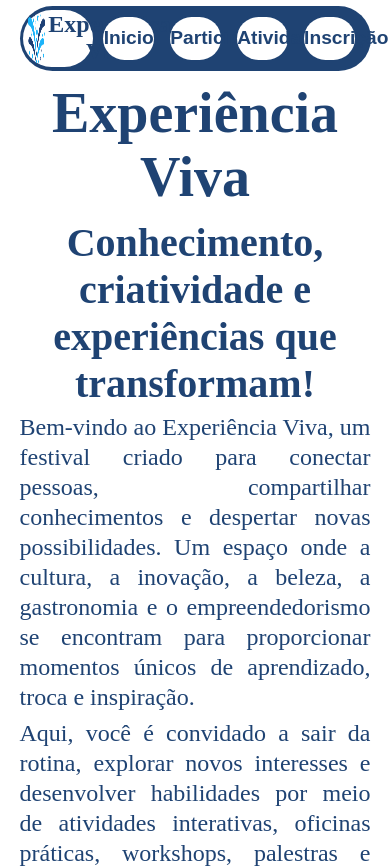
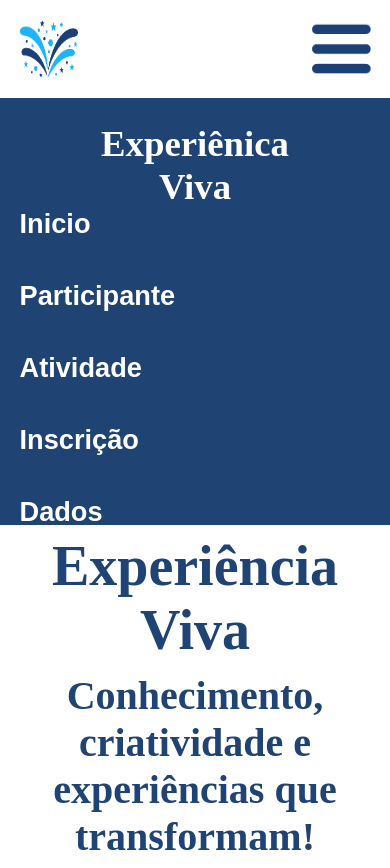
Before and after one commit to eduardohvc/Projeto-Competicao-Senac-Minas-Etapa-Estadual, a React (Vite) app in the folder frontend/festival/: page / in a window 390 px wide. Shown: the top 868 px of the page. Built offline with nearby package versions, Linux system fonts and the light colour scheme.

Commit message:
FEAT: tela de dados e menu sanduiche para mobile

```diff
--- a/frontend/festival/src/App.jsx
+++ b/frontend/festival/src/App.jsx
@@ -1,28 +1,28 @@
-import { BrowserRouter as Router, Routes, Route } from 'react-router-dom'
-import Participante from './pages/Participante.jsx'
-import Atividade from './pages/Atividade.jsx'
-import Inscricao from './pages/Inscricao.jsx'
-import Inicio from './pages/Inicio.jsx'
-import Cabecalho from './components/Cabecalho.jsx'
-import Footer from './components/Footer.jsx'
+import { BrowserRouter as Router, Routes, Route } from "react-router-dom";
+import Participante from "./pages/Participante.jsx";
+import Atividade from "./pages/Atividade.jsx";
+import Inscricao from "./pages/Inscricao.jsx";
+import Inicio from "./pages/Inicio.jsx";
+import Dados from "./pages/Dados.jsx";
+import Cabecalho from "./components/Cabecalho.jsx";
+import Footer from "./components/Footer.jsx";
 
 function App() {
-
-
   return (
     <>
       <Router>
-        <Cabecalho/>
+        <Cabecalho />
         <Routes>
-        <Route path='/' element={<Inicio/>} />
-          <Route path='/participante' element={<Participante/>} />
-          <Route path='/atividade' element={<Atividade/>} />
-          <Route path='/inscricao' element={<Inscricao/>} />
+          <Route path="/" element={<Inicio />} />
+          <Route path="/participante" element={<Participante />} />
+          <Route path="/atividade" element={<Atividade />} />
+          <Route path="/inscricao" element={<Inscricao />} />
+          <Route path="/dados" element={<Dados />} />
         </Routes>
       </Router>
-      <Footer/>
+      <Footer />
     </>
-  )
+  );
 }
 
-export default App
+export default App;
--- a/frontend/festival/src/components/Cabecalho.jsx
+++ b/frontend/festival/src/components/Cabecalho.jsx
@@ -1,9 +1,30 @@
 import logo from "../assets/logoNova.png";
+import sanduich from "../assets/sanduichNovo.png";
 import { Link } from "react-router-dom";
 import style from "../styles/Cabecalho.module.css";
+import { useState } from "react";
 
 function Cabecalho() {
+  const [menu, setMenu] = useState(true);
+
+  function cliqueMenu() {
+    setMenu(!menu);
+  }
+
+  function cliqueMenu2() {
+    setMenu(false);
+  }
+
   return (
+    <>
+      <div className={style.divMenu}>
+        <img src={logo} alt="Logo do festival experiência viva" />
+        <img
+          src={sanduich}
+          alt="Botão para o menu sanduich"
+          onClick={cliqueMenu}
+        />
+      </div>
       <section className={style.secCabecalho}>
         <div>
           <img src={logo} alt="Logo do festival experiência viva" />
@@ -13,19 +34,48 @@ function Cabecalho() {
         </div>
         <nav>
           <Link to="/">
-          <button>Inicio</button>
+            <button >Inicio</button>
           </Link>
           <Link to="/participante">
-          <button>Participante</button>
+            <button >Participante</button>
           </Link>
           <Link to="/atividade">
-          <button>Atividade</button>
+            <button >Atividade</button>
           </Link>
           <Link to="/inscricao">
-          <button>Inscrição</button>
+            <button >Inscrição</button>
+          </Link>
+          <Link to="/dados">
+            <button >Dados</button>
           </Link>
         </nav>
       </section>
+      <section className={`${style.secMenu} ${menu? style.ativo : ""}`}>
+        <div>
+          <img src={logo} alt="Logo do festival experiência viva" />
+          <h1>
+            Experiênica <br /> Viva
+          </h1>
+        </div>
+        <nav>
+          <Link to="/">
+            <button onClick={cliqueMenu2}>Inicio</button>
+          </Link>
+          <Link to="/participante">
+            <button onClick={cliqueMenu2}>Participante</button>
+          </Link>
+          <Link to="/atividade">
+            <button onClick={cliqueMenu2}>Atividade</button>
+          </Link>
+          <Link to="/inscricao">
+            <button onClick={cliqueMenu2}>Inscrição</button>
+          </Link>
+          <Link to="/dados">
+            <button onClick={cliqueMenu2}>Dados</button>
+          </Link>
+        </nav>
+      </section>
+    </>
   );
 }
 
--- /dev/null
+++ b/frontend/festival/src/pages/Dados.jsx
@@ -0,0 +1,179 @@
+import {useState} from 'react'
+
+function Dados(){
+  const [atividade, setAtividade] = useState([])
+  const [carregandoA, setCarregandoA] = useState(true)
+
+  const [participante, setParticipante] = useState([])
+  const [carregandoP, setCarregandoP] = useState(true)
+
+  const [inscricao, setInscricao] = useState([])
+  const [carregandoI, setCarregandoI] = useState(true)
+
+  const url = import.meta.env.VITE_URL;
+  const porta = import.meta.env.VITE_PORTA;
+
+  const handleConsultaA = async () => {
+    let rota = `${url}:${porta}/api/atividade`;
+
+    if(carregandoA){
+
+    setCarregandoA(false);
+
+    try {
+      const response = await fetch(rota);
+
+      const data = await response.json();
+
+      if (response.ok) {
+        setAtividade(data.dados);
+      } else {
+        alert(data.erro);
+      }
+
+    } catch (erro) {
+      alert(`Não foi possível fazer a conexão. Erro:${erro.message}`);
+    }}
+  };
+
+  const handleConsultaP = async () => {
+    let rota = `${url}:${porta}/api/participante`;
+
+    if(carregandoP){
+    setCarregandoP(false);
+
+    try {
+      const response = await fetch(rota);
+
+      const data = await response.json();
+
+      if (response.ok) {
+        setParticipante(data.dados);
+      } else {
+        alert(data.erro);
+      }
+
+    } catch (erro) {
+      alert(`Não foi possível fazer a conexão. Erro:${erro.message}`);
+    }}
+  };
+
+  const handleConsultaI = async () => {
+    let rota = `${url}:${porta}/api/inscricao`;
+
+    if(carregandoI && atividade.length > 0 && participante.length > 0){
+    setCarregandoI(false);
+
+    const arr = []
+
+    try {
+      const response = await fetch(rota);
+
+      const data = await response.json();
+
+      data.dados.map((i) =>{
+        const a = atividade.find((e) => e.id == i.atividadeID)
+        const p = participante.find((e) => e.id == i.participanteID )
+
+        const insc = {
+          participanteID: p.email,
+          atividadeID: a.titulo,
+          id: i.id
+        }
+
+        arr.push(insc)
+      })
+
+      if (response.ok) {
+        setInscricao(arr);
+      } else {
+        alert(data.erro);
+      }
+
+    } catch (erro) {
+      alert(`Não foi possível fazer a conexão. Erro:${erro.message}`);
+    }}
+  };
+
+  handleConsultaA()
+  handleConsultaI()
+  handleConsultaP()
+
+  return(
+    <section>
+      <h2>Dados</h2>
+
+      <h3>Participantes</h3>
+      <table border={1} >
+        <thead>
+          <tr>
+            <th>Nome</th>
+            <th>Email</th>
+            <th>Telefone</th>
+          </tr>
+        </thead>
+        <tbody>
+          {carregandoP ? (
+            <></>
+          ) : (
+            participante.map((e) => (
+              <tr key={e.id}>
+                <td>{e.nome}</td>
+                <td>{e.email}</td>
+                <td>{e.telefone}</td>
+              </tr>
+            ))
+          )}
+        </tbody>
+      </table>
+
+      <h3>Atividade</h3>
+      <table border={1} >
+        <thead>
+          <tr>
+            <th>Título</th>
+            <th>Quantidade</th>
+            <th>Descrição</th>
+          </tr>
+        </thead>
+        <tbody>
+          {carregandoA ? (
+            <></>
+          ) : (
+            atividade.map((e) => (
+              <tr key={e.id}>
+                <td>{e.titulo}</td>
+                <td>{e.quantidade}</td>
+                <td>{e.descricao}</td>
+              </tr>
+            ))
+          )}
+        </tbody>
+      </table>
+
+      <h3>Inscrições</h3>
+      <table border={1} >
+        <thead>
+          <tr>
+            <th>Nome</th>
+            <th>Email</th>
+          </tr>
+        </thead>
+        <tbody>
+        {carregandoI ? (
+            <></>
+          ) : (
+            inscricao.map((e) => (
+              <tr key={e.id}>
+                <td>{e.participanteID}</td>
+                <td>{e.atividadeID}</td>
+              </tr>
+            ))
+          )}
+        </tbody>
+      </table>
+    </section>
+  )
+}
+
+export default Dados
--- a/frontend/festival/src/styles/Cabecalho.module.css
+++ b/frontend/festival/src/styles/Cabecalho.module.css
@@ -1,11 +1,11 @@
 @charset "UTF-8";
 
-*{
+* {
   margin: 0;
   padding: 0;
 }
 
-:root{
+:root {
   --cor1: #1f4373;
   --cor2: #f3f0f0;
   --cor3: #1f43731e;
@@ -13,7 +13,7 @@
   --cor5: #dc7f7f;
 }
 
-.secCabecalho{
+.secCabecalho {
   display: flex;
   gap: 3%;
   background-color: var(--cor1);
@@ -23,53 +23,121 @@
   margin-inline: 5%;
 }
 
-.secCabecalho div{
+.secCabecalho div {
   display: flex;
   gap: 5%;
   background-color: white;
   border-radius: 9999px;
   width: 17vw;
-  padding: .5%;
+  padding: 0.5%;
 }
 
-.secCabecalho div h1{
+.secCabecalho div h1 {
   font-size: 150%;
   text-align: center;
   color: var(--cor1);
 }
 
-.secCabecalho div img{
+.secCabecalho div img {
   width: 25%;
   margin-left: 5%;
 }
 
-.secCabecalho nav{
+.secCabecalho nav {
   display: flex;
-  gap: 8%;
+  gap: 5%;
   align-items: center;
 }
 
-.secCabecalho nav button{
+.secCabecalho nav button {
   border: none;
   border-radius: 9999px;
   background-color: white;
   color: var(--cor1);
-  width: 13vw;
+  width: 11vw;
   height: 5vh;
   font-size: 120%;
   font-weight: bold;
 }
 
-.secCabecalho nav button:hover{
+.secCabecalho nav button:hover {
   background-color: var(--cor4);
   color: white;
 
-  transition: .3s ease;
+  transition: 0.3s ease;
   cursor: pointer;
 }
 
-.footer{
+.footer {
   background-color: var(--cor1);
   color: white;
   text-align: center;
 }
+
+.divMenu {
+  display: none;
+}
+
+.secMenu {
+  display: none;
+}
+
+@media (max-width: 576px) {
+  .divMenu {
+    display: flex;
+    gap: 55%;
+    border-bottom: 5px solid var(--cor1);
+    padding-bottom: 5%;
+  }
+
+  .divMenu img {
+    width: 15%;
+    height: auto;
+    margin-top: 5%;
+    margin-left: 5%;
+  }
+
+  .secMenu {
+    display: flex;
+    flex-direction: column;
+    background-color: var(--cor1);
+
+    height: 0;
+    overflow: hidden;
+    transition: height 1s ease;
+  }
+
+  .secMenu h1 {
+    color: white;
+    font-size: 230%;
+    text-align: center;
+    margin-top: 5%;
+  }
+
+  .secMenu nav {
+    display: flex;
+    flex-direction: column;
+    row-gap: 25%;
+  }
+
+  .secMenu button {
+    border: none;
+    background-color: var(--cor1);
+    color: white;
+    font-size: 170%;
+    font-weight: bold;
+    margin-left: 5%;
+  }
+
+  .secMenu.ativo {
+    height: 50vh;
+  }
+
+  .secCabecalho {
+    display: none;
+  }
+
+  .secMenu img {
+    display: none;
+  }
+}
```
Lines whose indentation alone changed are shown as unchanged.
